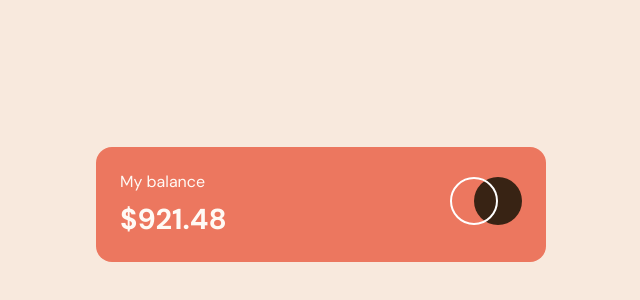
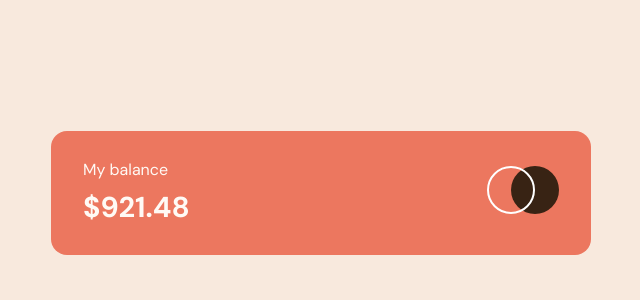
Before and after one commit to wilodorico/expenses-chart-challenge, a React (Create React App) app: page / in a window 1280 px wide. Shown: the part 196-496 px from the top of the page, without its empty margins (319-959 px from the left). Built offline with nearby package versions, Linux system fonts and the light colour scheme.

Commit message:
ajust card to model

```diff
--- a/src/UI/Card.js
+++ b/src/UI/Card.js
@@ -1,18 +1,18 @@
 import styled from 'styled-components'
 import { colors } from '../theme/colors'
 
-const Card = ({ className, children, bgColor }) => {
-  return <div className={className} bgColor={bgColor}>{children}</div>
+const Card = ({ className, children, bgcolor }) => {
+  return <div className={className} bgcolor={bgcolor}>{children}</div>
 }
 
 export default styled(Card)`
   display: flex;
   justify-content: space-between;
   align-items: center;
-  max-width: 450px;
+  max-width: 540px;
   width: 100%;
-  background-color: ${({ bgColor }) => bgColor || colors.softRed};
-  padding: 1.5rem;
-  margin: 1rem;
+  background-color: ${({ bgcolor }) => bgcolor || colors.softRed};
+  padding: 1.8rem 2rem;
+  margin-bottom: 1.4rem;
   border-radius: 1rem;
 `
```
